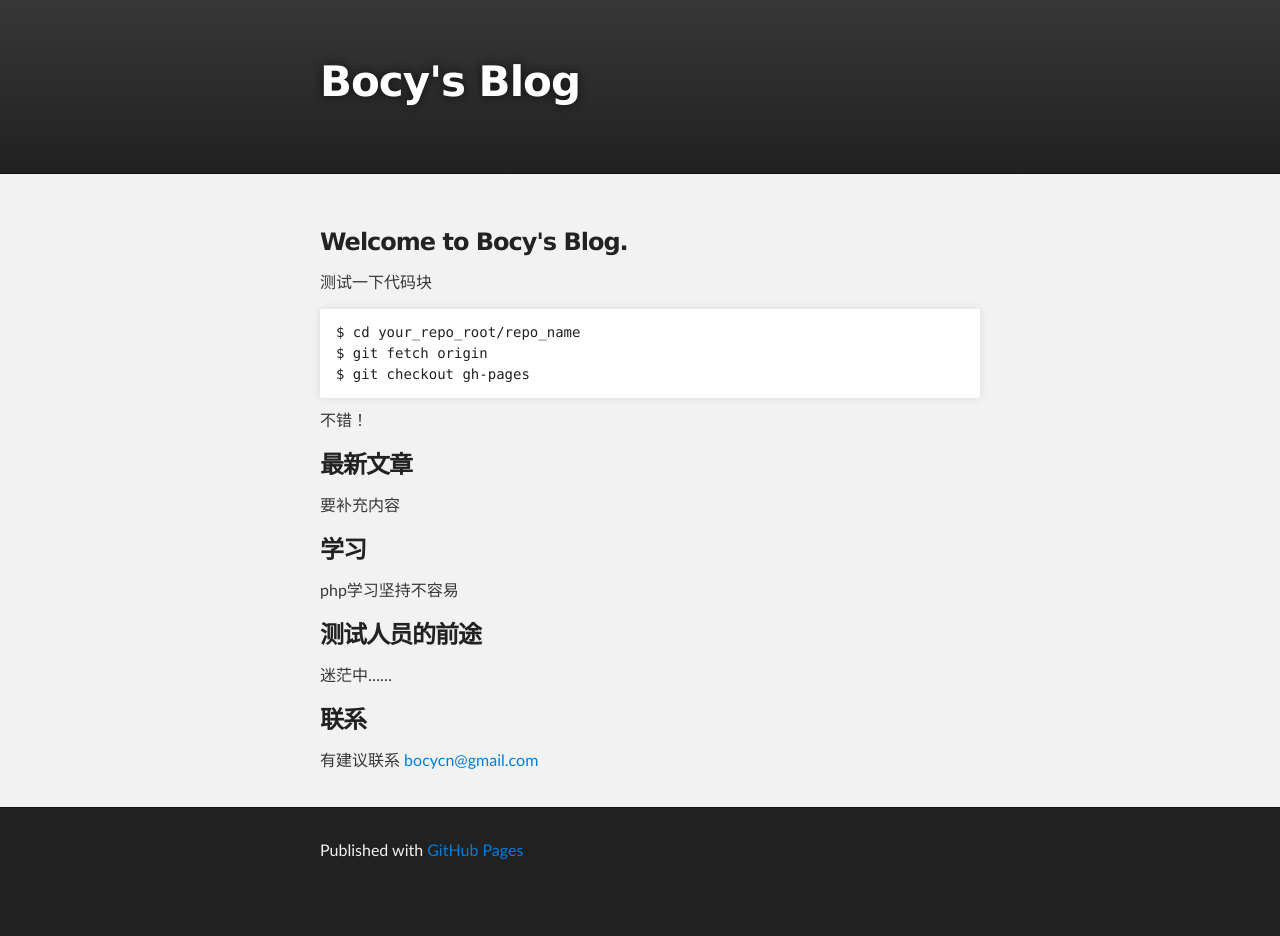
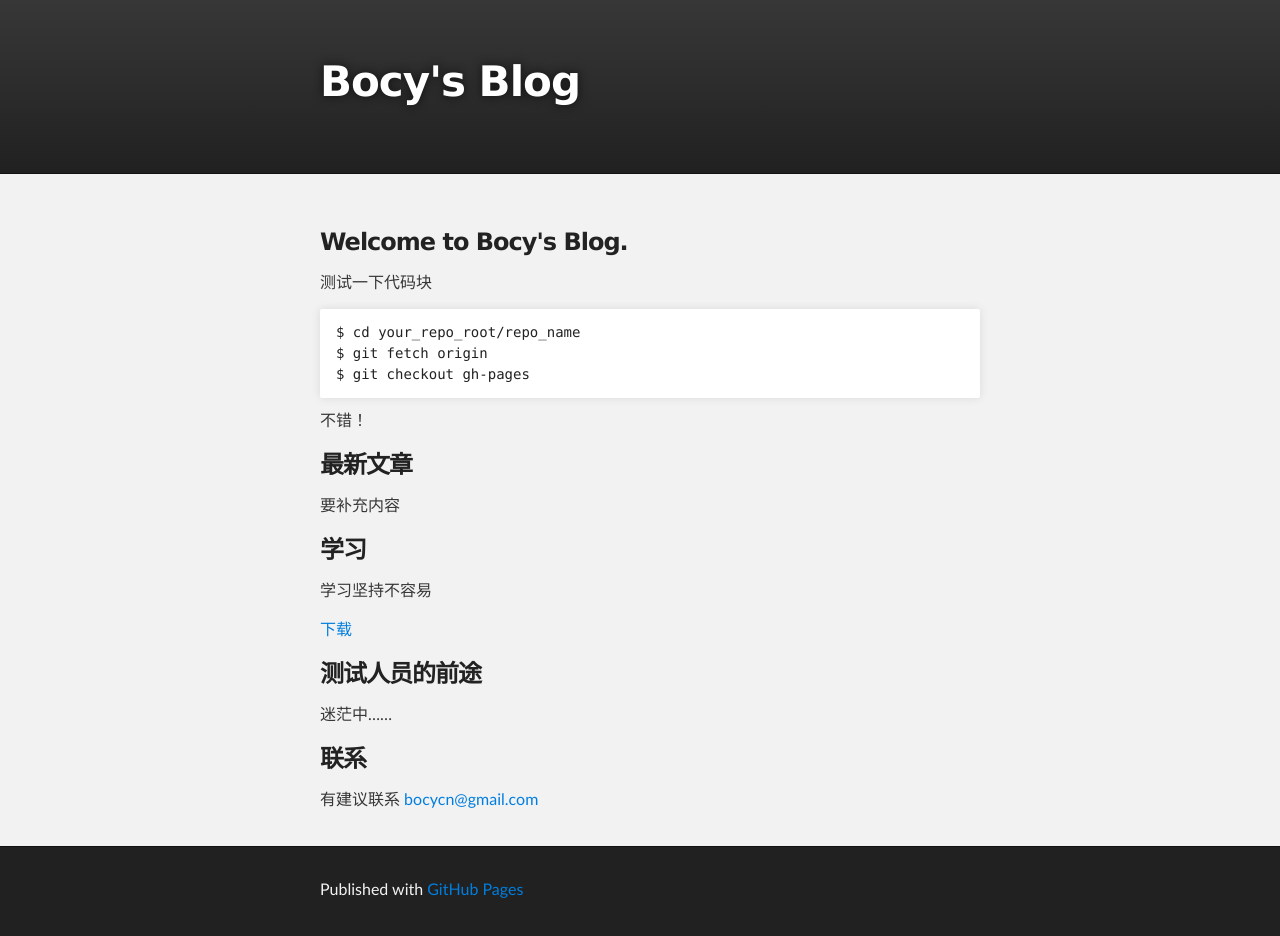
Before and after one commit to bocy/bocy.github.com, a Jekyll site: the page index.html, which Jekyll copies as it is, in a window 1280 px wide. Built offline with Jekyll 4.4.1, drawn with Linux system fonts in a browser that asks for light colours; before the commit the page ends 900 px from its top, so only the background shows below that.

Commit message:
Update index.html

```diff
--- a/index.html
+++ b/index.html
@@ -41,7 +41,9 @@ $ git checkout gh-pages
 
 <h3>学习</h3>
 
-<p>php学习坚持不容易</p>
+<p>学习坚持不容易</p>
+
+<p id=dowloads ><a href="http://www.test.com/tt.zip">下载</a></p>
 
 <h3>测试人员的前途</h3>
 
```
